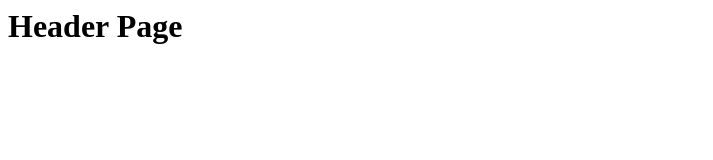
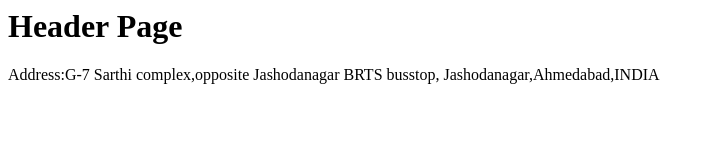
Before and after one commit to Kathan29/LearningGit, a plain HTML site: page head.html in a window 1280 px wide. Shown: the whole page, without its empty margins (0-713 px from the left). Drawn offline with Linux system fonts and the light colour scheme.

Commit message:
second commit and adding more data in head.html

```diff
--- a/head.html
+++ b/head.html
@@ -4,5 +4,9 @@
 </head>
 <body>
   <h1>Header Page</h1>
+  <p>
+    Address:G-7 Sarthi complex,opposite Jashodanagar BRTS busstop,
+Jashodanagar,Ahmedabad,INDIA
+  </p>
 </body>
 </html>
```
